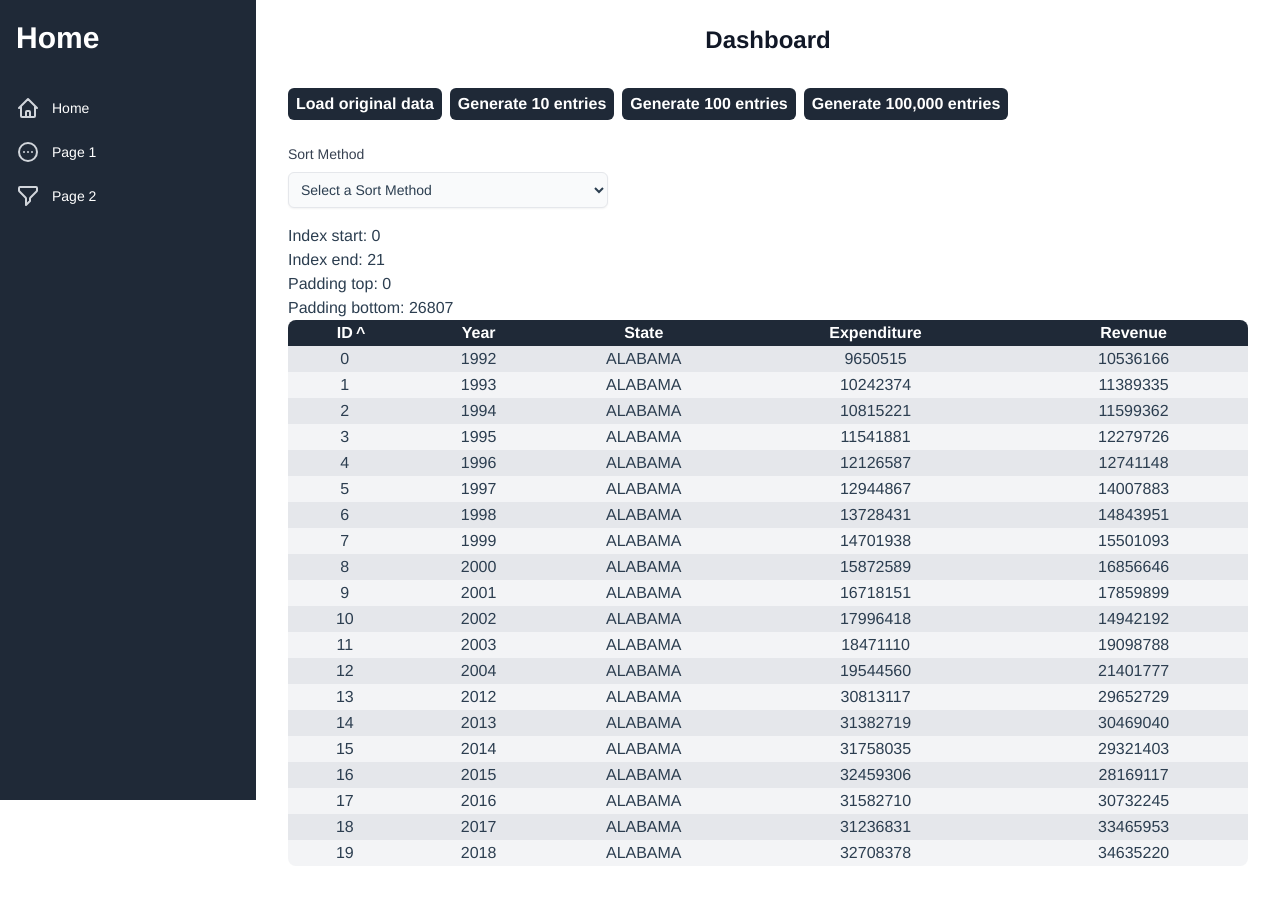
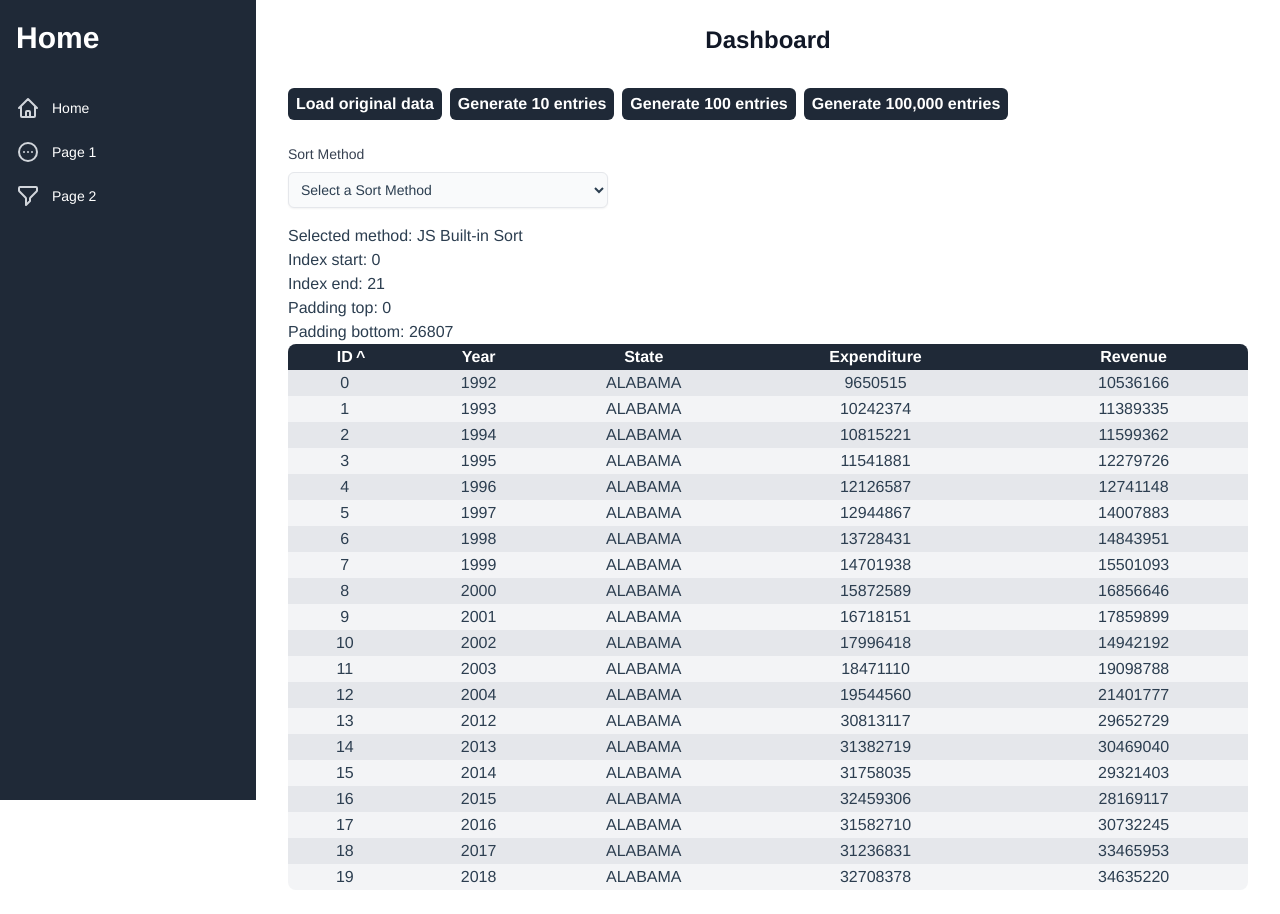
Before and after one commit to Exanite/DsaProject, a Vue app: page /#/ in a window 1280 px wide. Before the commit the page ends 890 px from the top, so only its background shows below. Built offline with nearby package versions, Linux system fonts and the light colour scheme.

Commit message:
Fix sort method dropdown not displaying the selected method correctly
I think the options need to have unique values.

```diff
--- a/src/components/FinanceDataTable.vue
+++ b/src/components/FinanceDataTable.vue
@@ -66,7 +66,7 @@
         type: Array as () => FinanceDataEntry[],
         required: true,
       },
-      sortMethod: {
+      sortingStrategy: {
         type: Object as () => SortingStrategy,
         required: true,
       },
@@ -111,7 +111,7 @@
           return props.data;
         }
 
-        const sortingStrategy = props.sortMethod;
+        const sortingStrategy = props.sortingStrategy;
         const comparer = new Comparer(column.getValue, sortedColumn.value.descending);
 
         const startTime = performance.now();
--- a/src/pages/HomePage.vue
+++ b/src/pages/HomePage.vue
@@ -21,16 +21,16 @@
     <div class="mt-1 mb-4 sm:mt-0 sm:col-span-2">
       <select
         id="sortMethod"
-        v-model="sortMethod"
+        v-model="selectedStrategyOption"
         class="max-w-lg p-2 block bg-gray-50 border border-gray-200 w-full shadow-sm sm:max-w-xs sm:text-sm rounded-md"
         name="sortMethod"
-        @change="sortData(sortMethod)"
       >
-        <option :value="sortingStrategies[0]" disabled hidden selected>Select a Sort Method</option>
+        <option :value="undefined" disabled hidden selected>Select a Sort Method</option>
         <option v-for="strategy in sortingStrategies" :value="strategy">{{ strategy.name }}</option>
       </select>
     </div>
-    <FinanceDataTable :data="data" :sortMethod="sortMethod"/>
+    <p>Selected method: {{ selectedStrategy.name }}</p>
+    <FinanceDataTable :data="data" :sortingStrategy="selectedStrategy"/>
   </div>
 </template>
 
@@ -41,7 +41,7 @@
   import { SortingStrategy } from "@/data/algorithms/SortingStrategy";
   import { DataGenerator } from "@/data/DataGenerator";
   import { getFinanceData } from "@/data/FinanceData";
-  import { defineComponent, ref } from "vue";
+  import { computed, defineComponent, ref } from "vue";
 
   export default defineComponent({
     name: "HomePage",
@@ -61,25 +61,24 @@
         data.value = generator.generateCollection(count);
       };
 
-      const sortData = (method: SortingStrategy) => {
-        console.log("Sort method changed to " + method.name);
-      };
-
       const sortingStrategies = ref<SortingStrategy[]>([
         BuiltInSortingStrategy,
         BubbleSortStrategy, // Swap these out to add new sorts
         BuiltInSortingStrategy,
       ]);
 
-      const sortMethod = ref<SortingStrategy>(BuiltInSortingStrategy);
+      const selectedStrategyOption = ref<SortingStrategy | undefined>(undefined);
+      const selectedStrategy = computed<SortingStrategy>(() => {
+        return selectedStrategyOption.value ?? BuiltInSortingStrategy;
+      });
 
       return {
         data: data,
         loadOriginalData,
         generateData,
-        sortData,
         sortingStrategies,
-        sortMethod,
+        selectedStrategyOption: selectedStrategyOption,
+        selectedStrategy: selectedStrategy,
       };
     },
   });
```
